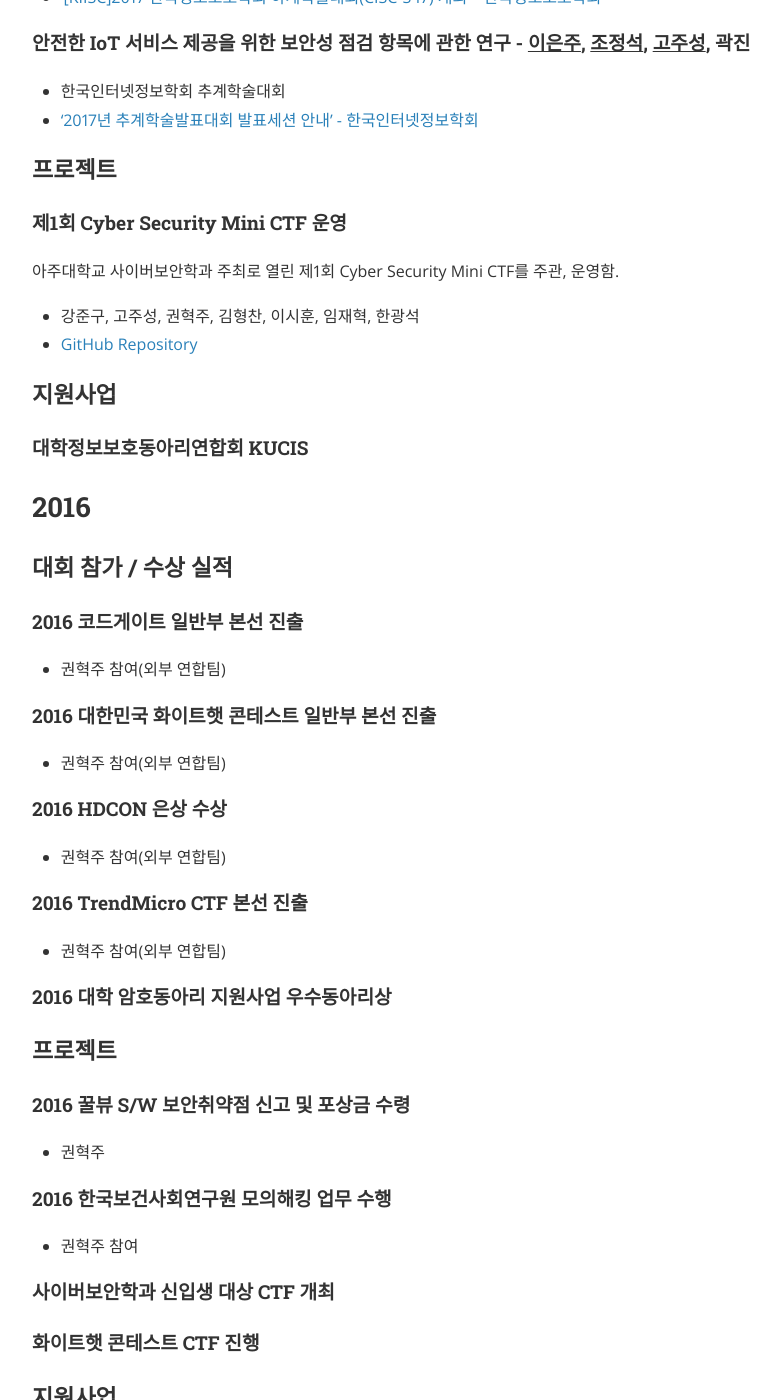
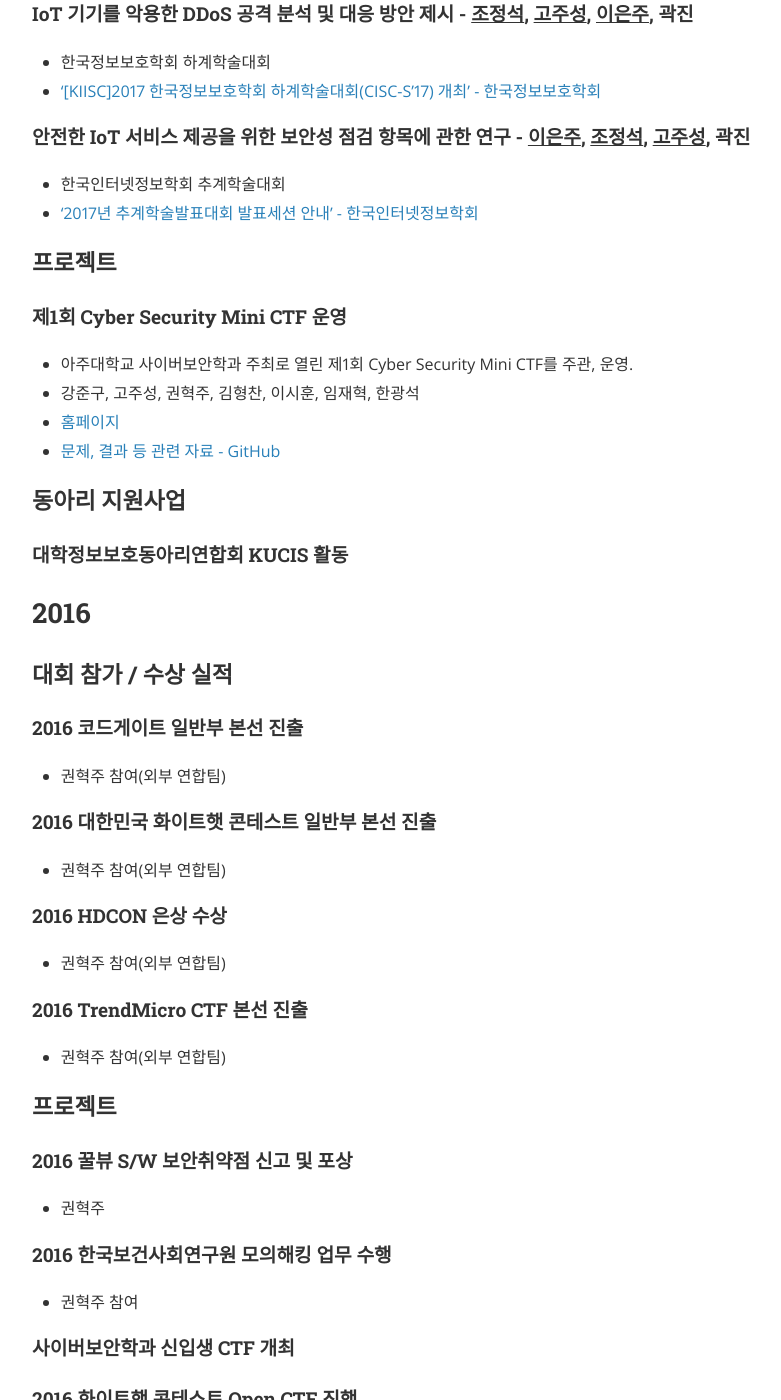
Before and after one commit to ajou-whois/ajou-whois.github.io, a Jekyll site: the page built from achievement.md, in a window 1280 px wide and 1400 px high, scrolled down 1734 px. Shown: the whole window, without its empty margins (240-1021 px from the left). Built offline with Jekyll 4.4.1, drawn with Linux system fonts in a browser that asks for light colours; nearby versions of some CDN libraries; some of the changed text lies outside the part shown.

Commit message:
Update Achievement

```diff
--- a/achievement.md
+++ b/achievement.md
@@ -4,11 +4,14 @@ title: "활동 실적"
 permalink: /achievement/
 ---
 
-* 이름은 사전 순서(단, 논문은 논문의 저자 표기 순서를 따름)
+* 이름은 사전 순서로 기재한다.
+	* 단, 논문은 논문의 저자 표기 순서를 따른다.
 
 ## 2018
 
-Not Updated Yet
+### 지원사업 참여
+
+#### Naver D2 Campus Partner 활동
 
 ## 2017
 
@@ -72,16 +75,16 @@ Not Updated Yet
 
 ### 프로젝트
 
-
 #### 제1회 Cyber Security Mini CTF 운영
 
-아주대학교 사이버보안학과 주최로 열린 제1회 Cyber Security Mini CTF를 주관, 운영함.
+* 아주대학교 사이버보안학과 주최로 열린 제1회 Cyber Security Mini CTF를 주관, 운영.
 * 강준구, 고주성, 권혁주, 김형찬, 이시훈, 임재혁, 한광석
-* [GitHub Repository](https://github.com/ajou-whois/1st-cyber-security-mini-ctf)
+* [홈페이지](https://minictf.ajou-whois.org)
+* [문제, 결과 등 관련 자료 - GitHub](https://github.com/ajou-whois/1st-cyber-security-mini-ctf)
 
-### 지원사업
+### 동아리 지원사업
 
-#### 대학정보보호동아리연합회 KUCIS
+#### 대학정보보호동아리연합회 KUCIS 활동
 
 ## 2016
 
@@ -103,11 +106,9 @@ Not Updated Yet
 
 * 권혁주 참여(외부 연합팀)
 
-#### 2016 대학 암호동아리 지원사업 우수동아리상
-
 ### 프로젝트
 
-#### 2016 꿀뷰 S/W 보안취약점 신고 및 포상금 수령
+#### 2016 꿀뷰 S/W 보안취약점 신고 및 포상
 
 * 권혁주
 
```
Also changed, not shown: other parts of achievement.md (+6 -4 lines).
